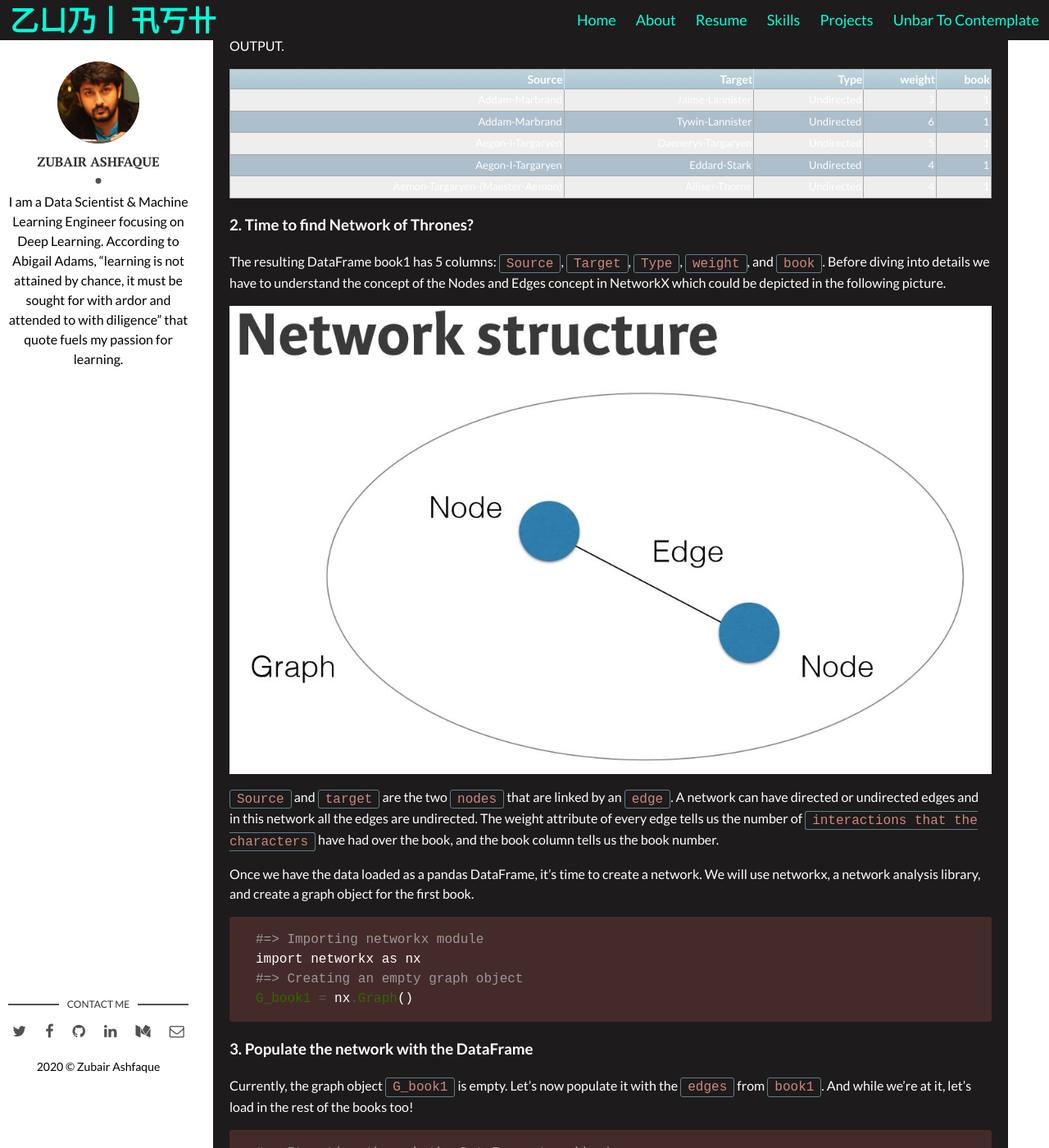
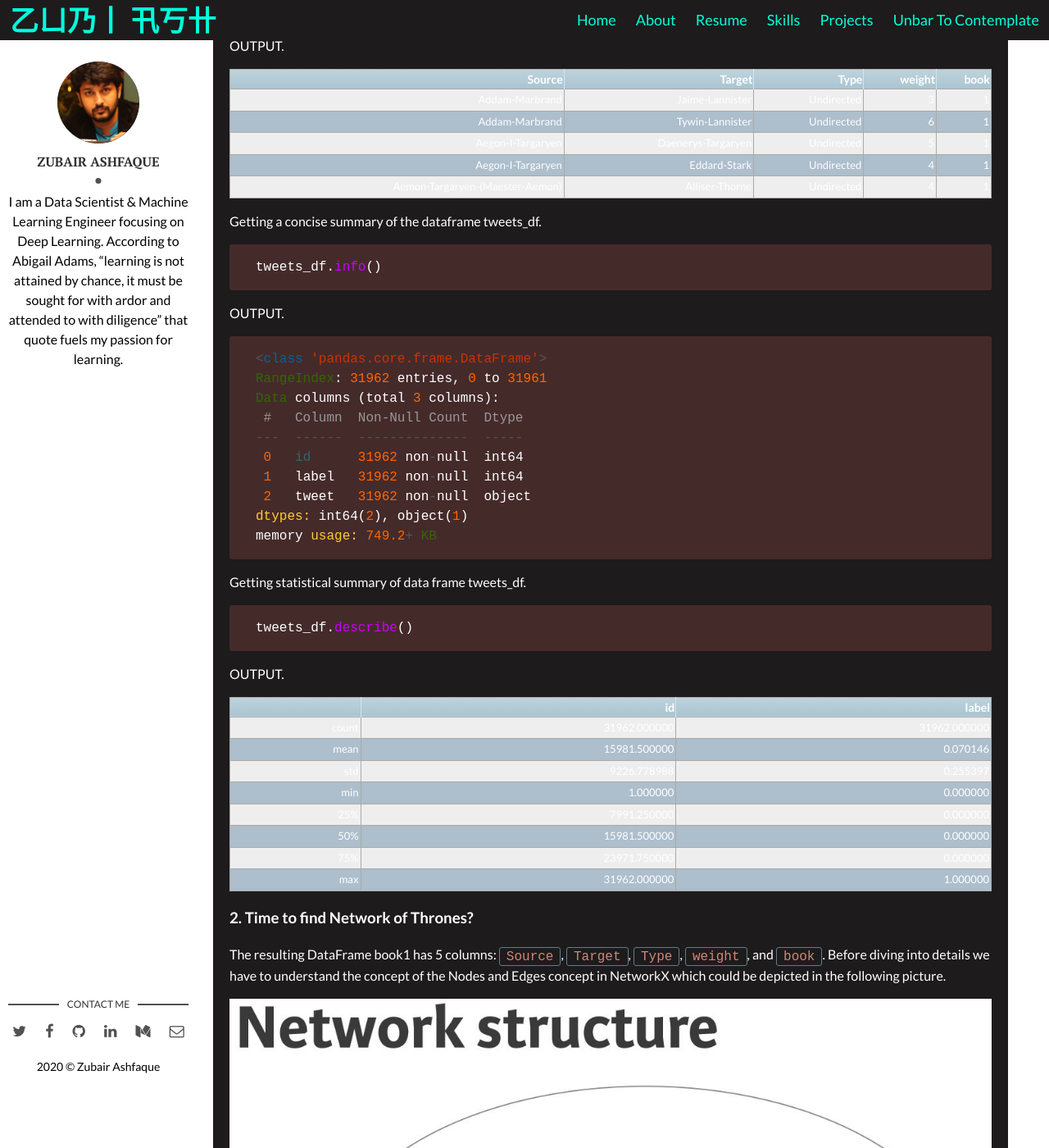
Before and after one commit to zubairashfaque/my-site, a Jekyll site: the page built from _posts/2020-05-24-Project-Twitter-Sentiment-Analysis.markdown, in a window 1280 px wide and 1400 px high, scrolled down 2206 px. Shown: the whole window at 82% size. Built offline with Jekyll 4.4.1, drawn with Linux system fonts in a browser that asks for light colours; comment, search, counter and statistics services are not loaded; some of the changed text lies outside the part shown.

Commit message:
Update 2020-05-24-Project-Twitter-Sentiment-Analysis.markdown

```diff
--- a/_posts/2020-05-24-Project-Twitter-Sentiment-Analysis.markdown
+++ b/_posts/2020-05-24-Project-Twitter-Sentiment-Analysis.markdown
@@ -29,7 +29,7 @@
 
 data source: https://www.kaggle.com/arkhoshghalb/twitter-sentiment-analysis-hatred-speech
 
-### 2. IMPORT LIBRARIES AND DATASETS
+### 2. IMPORT LIBRARIES, LOAD DATASETS AND  the data?
 
 {% highlight ruby %}
 #=> Importing modules
@@ -76,6 +76,47 @@
 | Aegon-I-Targaryen | Daenerys-Targaryen | Undirected | 5 | 1 |
 | Aegon-I-Targaryen | Eddard-Stark | Undirected  | 4 | 1 |
 | Aemon-Targaryen-(Maester-Aemon) | Alliser-Thorne | Undirected | 4 | 1 |
+
+
+Getting a concise summary of the dataframe tweets_df.
+
+{% highlight ruby %}
+tweets_df.info()
+{% endhighlight %}
+
+OUTPUT.
+
+{% highlight ruby %}
+<class 'pandas.core.frame.DataFrame'>
+RangeIndex: 31962 entries, 0 to 31961
+Data columns (total 3 columns):
+ #   Column  Non-Null Count  Dtype
+---  ------  --------------  -----
+ 0   id      31962 non-null  int64
+ 1   label   31962 non-null  int64
+ 2   tweet   31962 non-null  object
+dtypes: int64(2), object(1)
+memory usage: 749.2+ KB
+{% endhighlight %}
+
+Getting statistical summary of data frame tweets_df.
+
+{% highlight ruby %}
+tweets_df.describe()
+{% endhighlight %}
+
+OUTPUT.
+
+|       | id | label |
+|---------------:|----------------:|-----------:|
+| count | 31962.000000 | 31962.000000 |
+| mean | 15981.500000 | 0.070146 |
+| std | 9226.778988 | 0.255397 |
+| min | 1.000000 | 0.000000 |
+| 25% | 7991.250000 | 0.000000 |
+| 50% | 15981.500000 | 0.000000 |
+| 75% | 23971.750000 | 0.000000 |
+| max | 31962.000000 | 1.000000 |
 
 ### 2. Time to find Network of Thrones?
 
```
